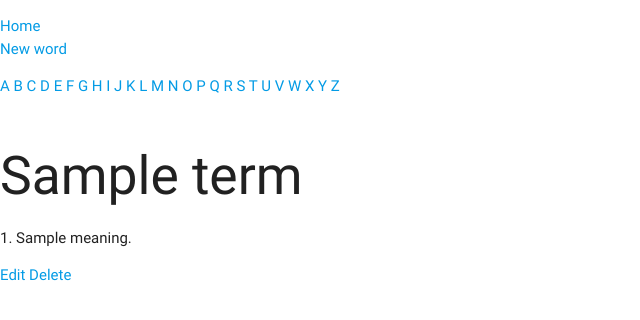
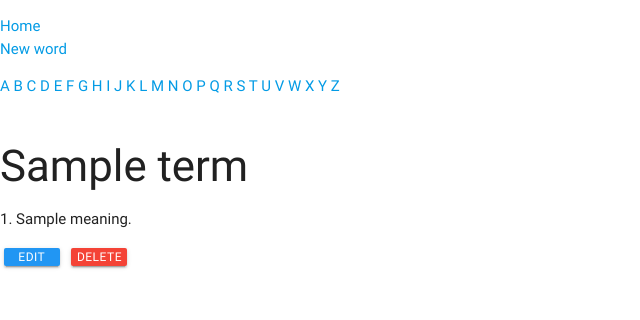
Before and after one commit to bravoalpha79/Googly-cricket-glossary, a Flask app: page /display_word/1 in a window 1280 px wide. Shown: the top 320 px of the page, without its empty margins (0-640 px from the left). Run offline with Flask 2, Linux system fonts and the light colour scheme; a database or web service that is not in the repository returns one stand-in record (values such as "Sample title"); some libraries are stand-ins or nearby versions.

Commit message:
move JavaScript to static/js; add delete confirmation modal w/ styling

```diff
--- a/static/css/style.css
+++ b/static/css/style.css
@@ -1,3 +1,16 @@
 .meaning {
     display: blocK;
 }
+
+.entry a {
+    height: 1.5em;
+    width: 4.7em;
+    line-height: 1.6em;
+    font-size: 0.8em;
+    padding: 0 0.5em;
+    margin: 0 0.3em;
+}
+
+.modal {
+    width: 30vw;
+}
--- /dev/null
+++ b/static/js/script.js
@@ -0,0 +1,19 @@
+//Materialize modal initializtion
+$(document).ready(function(){
+    $('.modal').modal();
+});
+
+//Function to insert additional meaning field into addword/editword templates
+function addMeaning() {
+    let meaningList = document.getElementsByClassName("meaning");
+    let newMeaningNum = meaningList.length + 1;
+    let newMeaning = document.createElement("textarea");
+
+    newMeaning.id = `meaning${newMeaningNum}`;
+    newMeaning.setAttribute("class", "meaning");
+    newMeaning.setAttribute("name", `meaning${newMeaningNum}`);
+    newMeaning.setAttribute("placeholder", `meaning ${newMeaningNum}`);
+    newMeaning.setAttribute("cols", "40");
+
+    document.getElementById("meanings").appendChild(newMeaning);
+}
--- a/templates/addword.html
+++ b/templates/addword.html
@@ -1,7 +1,7 @@
 {% extends "base.html" %}
 
 {% block content %}
-<div>
+<div class="container">
     <form action="{{url_for('insert_word')}}", method ="POST">
         <input type="text" id="term" name="term" placeholder="word" required/>
         <br>
--- a/templates/base.html
+++ b/templates/base.html
@@ -7,7 +7,7 @@
 	<meta http-equiv="X-UA-Compatible" content="ie=edge">
 	<!-- Materialize - Compiled and minified CSS -->
 	<link rel="stylesheet" href="https://cdnjs.cloudflare.com/ajax/libs/materialize/0.100.2/css/materialize.min.css">
-	<link rel="stylesheet" href="../static/css/style.css" />
+	<link rel="stylesheet" href="{{url_for('static', filename='css/style.css')}}" />
 	<title>Googly</title>
 </head>
 
@@ -29,7 +29,7 @@
     {% endblock %}
 
 	<div>
-		<!-- Flash messages code snippet copied from https://flask.palletsprojects.com/ -->
+	<!-- Flash messages code snippet copied from https://flask.palletsprojects.com/ -->
 		{% with messages = get_flashed_messages() %}
 		{% if messages %}
 		<ul>
@@ -41,27 +41,13 @@
 		{% endwith %}
 	</div>
 
-    <!-- jQuery -->
-	<script src="https://code.jquery.com/jquery-3.4.1.min.js"
-		integrity="sha256-CSXorXvZcTkaix6Yvo6HppcZGetbYMGWSFlBw8HfCJo=" crossorigin="anonymous"></script>
+	<!-- jQuery -->
+	<script src="https://code.jquery.com/jquery-3.2.1.min.js"
+		integrity="sha256-hwg4gsxgFZhOsEEamdOYGBf13FyQuiTwlAQgxVSNgt4=" crossorigin="anonymous"></script>
 	<!-- Materialize - Compiled and minified JavaScript -->
 	<script src="https://cdnjs.cloudflare.com/ajax/libs/materialize/0.100.2/js/materialize.min.js"></script>
-
-    <script>
-		function addMeaning() {
-        let meaningList = document.getElementsByClassName("meaning");
-        let newMeaningNum = meaningList.length + 1;
-        let newMeaning = document.createElement("textarea");
-
-        newMeaning.id = `meaning${newMeaningNum}`;
-        newMeaning.setAttribute("class", "meaning");
-        newMeaning.setAttribute("name", `meaning${newMeaningNum}`);
-        newMeaning.setAttribute("placeholder", `meaning ${newMeaningNum}`);
-        newMeaning.setAttribute("cols", "40");
-
-        document.getElementById("meanings").appendChild(newMeaning);
-    }
-	</script>
+    <!-- Custom JavaScript-->
+	<script src="{{url_for('static', filename='js/script.js')}}"></script>
 
 </body>
 
--- a/templates/word.html
+++ b/templates/word.html
@@ -1,13 +1,32 @@
 {% extends "base.html" %}
 
 {% block content %}
+<div class="entry">
+	<h3>{{word.term}}</h3>
 
-<h2>{{word.term}}</h2>
+	{% for meaning in word.meanings %}
+	<p>{{loop.index}}. {{meaning}}.</p>
+	{% endfor %}
 
-{% for meaning in word.meanings %}
-<p>{{loop.index}}. {{meaning}}.</p>
-{% endfor %}
-<a href="{{url_for('edit_word', word_id=word._id)}}">Edit</a>
-<a href="{{url_for('delete_word', word_id=word._id)}}">Delete</a>
+	<!-- Materialize buttons -->
+	<a class="waves-effect waves-light btn blue" href="{{url_for('edit_word', word_id=word._id)}}">Edit</a>
+	<a class="waves-effect waves-light btn red modal-trigger" href="#deletion-modal">Delete</a>
+</div>
+<!-- Materialize Modal Structure -->
+<div id="deletion-modal" class="modal">
+	<div class="modal-content">
+		<h4>Modal Header</h4>
+		<p>A bunch of text</p>
+	</div>
+	<div class="modal-footer">
+		<a href="{{url_for('delete_word', word_id=word._id)}}"
+			class="modal-action waves-effect waves-green btn-flat">Delete</a>
+        <a href="#!" class="modal-action modal-close waves-effect waves-green btn-flat">Cancel</a>
+	</div>
+</div>
 
+
+<!-- jQuery -->
+<script src="https://code.jquery.com/jquery-3.2.1.min.js"
+	integrity="sha256-hwg4gsxgFZhOsEEamdOYGBf13FyQuiTwlAQgxVSNgt4=" crossorigin="anonymous"></script>
 {% endblock %}
```
Also changed, not shown: 1 other file.
